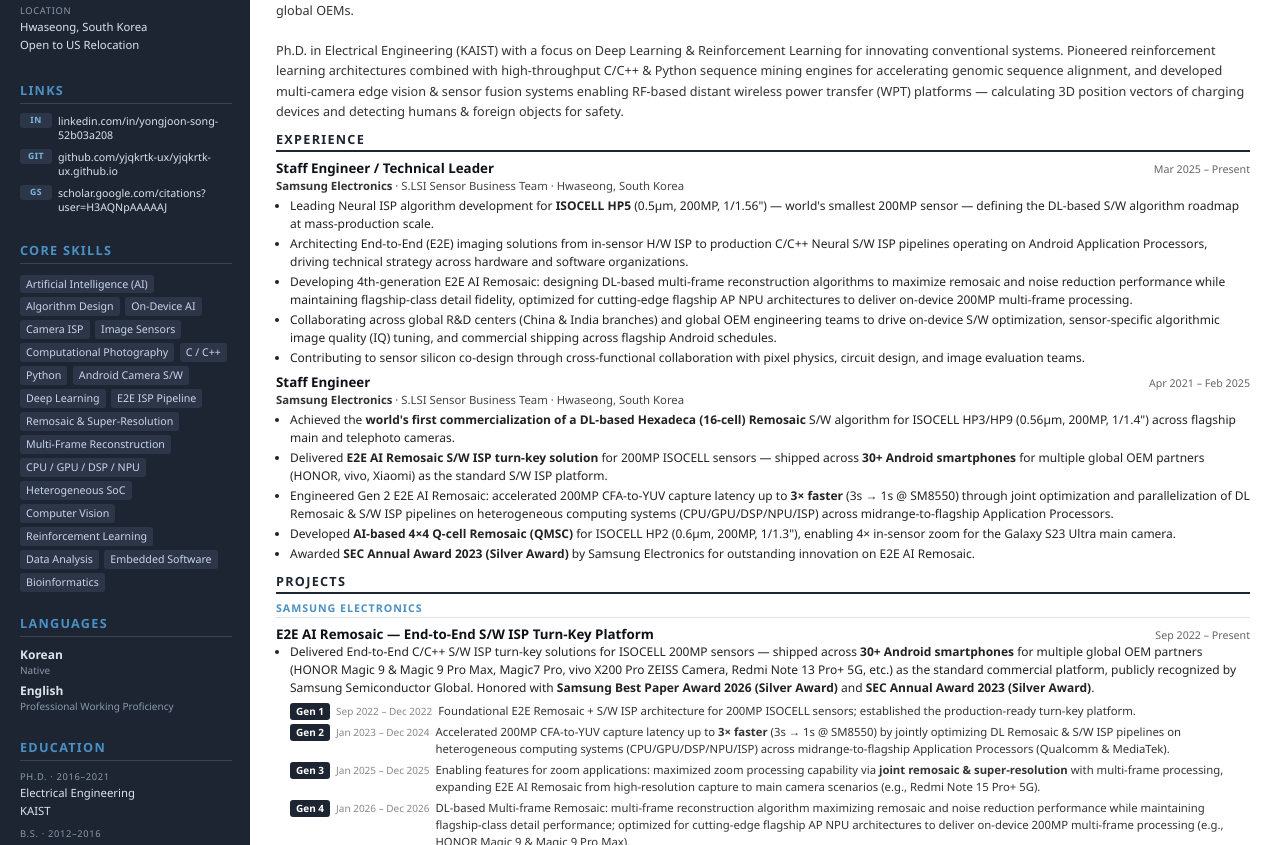
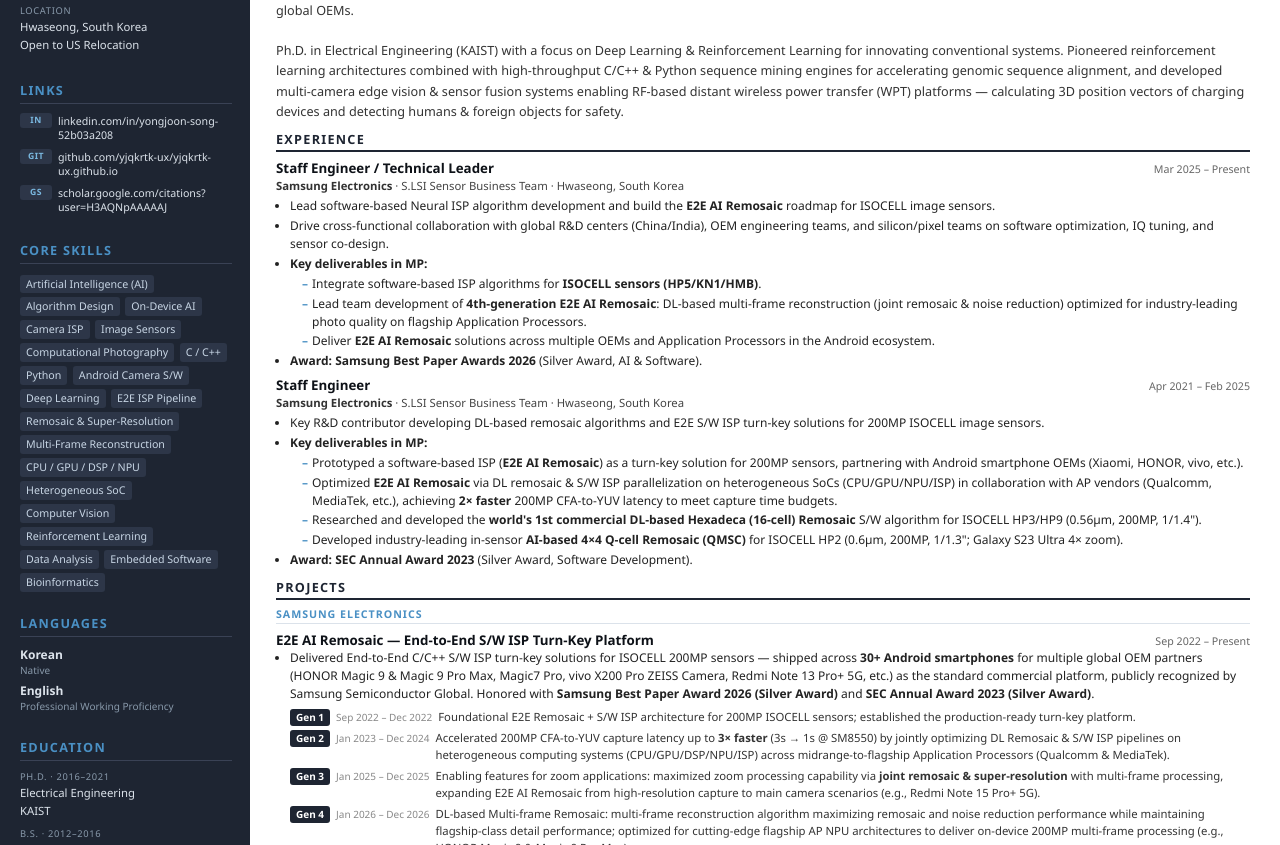
Before and after one commit to yjqkrtk-ux/yjqkrtk-ux.github.io, a plain HTML site: page index.html in a window 1280 px wide. Shown: the part 255-1100 px from the top of the page. Drawn offline with Linux system fonts and the light colour scheme.

Commit message:
Sync action-oriented Experience deliverables and Samsung Best Paper Award 2026

```diff
--- a/index.html
+++ b/index.html
@@ -293,6 +293,26 @@
       line-height: 1.5
     }
 
+    .sub-ul {
+      list-style: none;
+      padding-left: 12px;
+      margin-top: 2px;
+    }
+
+    .sub-ul li {
+      position: relative;
+      padding-left: 10px;
+      margin-bottom: 1.5px;
+    }
+
+    .sub-ul li::before {
+      content: "–";
+      position: absolute;
+      left: 0;
+      color: #4a90c4;
+      font-weight: 700;
+    }
+
     /* Pub list */
     .pub-list {
       list-style: none;
@@ -564,19 +584,21 @@
         </div>
         <div class="eorg"><em>Samsung Electronics</em> · S.LSI Sensor Business Team · Hwaseong, South Korea</div>
         <ul>
-          <li>Leading Neural ISP algorithm development for <strong>ISOCELL HP5</strong> (0.5µm, 200MP, 1/1.56") —
-            world's smallest 200MP sensor — defining the DL-based S/W algorithm roadmap at mass-production scale.</li>
-          <li>Architecting End-to-End (E2E) imaging solutions from in-sensor H/W ISP to production C/C++ Neural S/W ISP
-            pipelines operating on Android Application Processors, driving technical strategy across hardware and software
-            organizations.</li>
-          <li>Developing 4th-generation E2E AI Remosaic: designing DL-based multi-frame reconstruction algorithms to
-            maximize remosaic and noise reduction performance while maintaining flagship-class detail fidelity, optimized
-            for cutting-edge flagship AP NPU architectures to deliver on-device 200MP multi-frame processing.</li>
-          <li>Collaborating across global R&amp;D centers (China &amp; India branches) and global OEM engineering teams
-            to drive on-device S/W optimization, sensor-specific algorithmic image quality (IQ) tuning, and commercial
-            shipping across flagship Android schedules.</li>
-          <li>Contributing to sensor silicon co-design through cross-functional collaboration with pixel physics,
-            circuit design, and image evaluation teams.</li>
+          <li>Lead software-based Neural ISP algorithm development and build the <strong>E2E AI Remosaic</strong>
+            roadmap for ISOCELL image sensors.</li>
+          <li>Drive cross-functional collaboration with global R&amp;D centers (China/India), OEM engineering teams,
+            and silicon/pixel teams on software optimization, IQ tuning, and sensor co-design.</li>
+          <li><strong>Key deliverables in MP:</strong>
+            <ul class="sub-ul">
+              <li>Integrate software-based ISP algorithms for <strong>ISOCELL sensors (HP5/KN1/HMB)</strong>.</li>
+              <li>Lead team development of <strong>4th-generation E2E AI Remosaic</strong>: DL-based multi-frame
+                reconstruction (joint remosaic &amp; noise reduction) optimized for industry-leading photo quality on
+                flagship Application Processors.</li>
+              <li>Deliver <strong>E2E AI Remosaic</strong> solutions across multiple OEMs and Application Processors in
+                the Android ecosystem.</li>
+            </ul>
+          </li>
+          <li><strong>Award:</strong> <strong>Samsung Best Paper Awards 2026</strong> (Silver Award, AI &amp; Software).</li>
         </ul>
       </div>
 
@@ -587,19 +609,22 @@
         </div>
         <div class="eorg"><em>Samsung Electronics</em> · S.LSI Sensor Business Team · Hwaseong, South Korea</div>
         <ul>
-          <li>Achieved the <strong>world's first commercialization of a DL-based Hexadeca (16-cell) Remosaic</strong> S/W
-            algorithm for ISOCELL HP3/HP9 (0.56µm, 200MP, 1/1.4") across flagship main and telephoto cameras.</li>
-          <li>Delivered <strong>E2E AI Remosaic S/W ISP turn-key solution</strong> for 200MP ISOCELL sensors — shipped
-            across <strong>30+ Android smartphones</strong> for multiple global OEM partners (HONOR, vivo, Xiaomi) as the
-            standard S/W ISP platform.</li>
-          <li>Engineered Gen 2 E2E AI Remosaic: accelerated 200MP CFA-to-YUV capture latency up to <strong>3×
-              faster</strong> (3s &rarr; 1s @ SM8550) through joint optimization and parallelization of DL Remosaic &amp;
-            S/W ISP pipelines on heterogeneous computing systems (CPU/GPU/DSP/NPU/ISP) across midrange-to-flagship
-            Application Processors.</li>
-          <li>Developed <strong>AI-based 4×4 Q-cell Remosaic (QMSC)</strong> for ISOCELL HP2 (0.6µm, 200MP, 1/1.3"),
-            enabling 4× in-sensor zoom for the Galaxy S23 Ultra main camera.</li>
-          <li>Awarded <strong>SEC Annual Award 2023 (Silver Award)</strong> by Samsung Electronics for outstanding
-            innovation on E2E AI Remosaic.</li>
+          <li>Key R&amp;D contributor developing DL-based remosaic algorithms and E2E S/W ISP turn-key solutions for
+            200MP ISOCELL image sensors.</li>
+          <li><strong>Key deliverables in MP:</strong>
+            <ul class="sub-ul">
+              <li>Prototyped a software-based ISP (<strong>E2E AI Remosaic</strong>) as a turn-key solution for 200MP
+                sensors, partnering with Android smartphone OEMs (Xiaomi, HONOR, vivo, etc.).</li>
+              <li>Optimized <strong>E2E AI Remosaic</strong> via DL remosaic &amp; S/W ISP parallelization on
+                heterogeneous SoCs (CPU/GPU/NPU/ISP) in collaboration with AP vendors (Qualcomm, MediaTek, etc.),
+                achieving <strong>2× faster</strong> 200MP CFA-to-YUV latency to meet capture time budgets.</li>
+              <li>Researched and developed the <strong>world's 1st commercial DL-based Hexadeca (16-cell)
+                  Remosaic</strong> S/W algorithm for ISOCELL HP3/HP9 (0.56µm, 200MP, 1/1.4").</li>
+              <li>Developed industry-leading in-sensor <strong>AI-based 4×4 Q-cell Remosaic (QMSC)</strong> for ISOCELL
+                HP2 (0.6µm, 200MP, 1/1.3"; Galaxy S23 Ultra 4× zoom).</li>
+            </ul>
+          </li>
+          <li><strong>Award:</strong> <strong>SEC Annual Award 2023</strong> (Silver Award, Software Development).</li>
         </ul>
       </div>
     </div>
```
